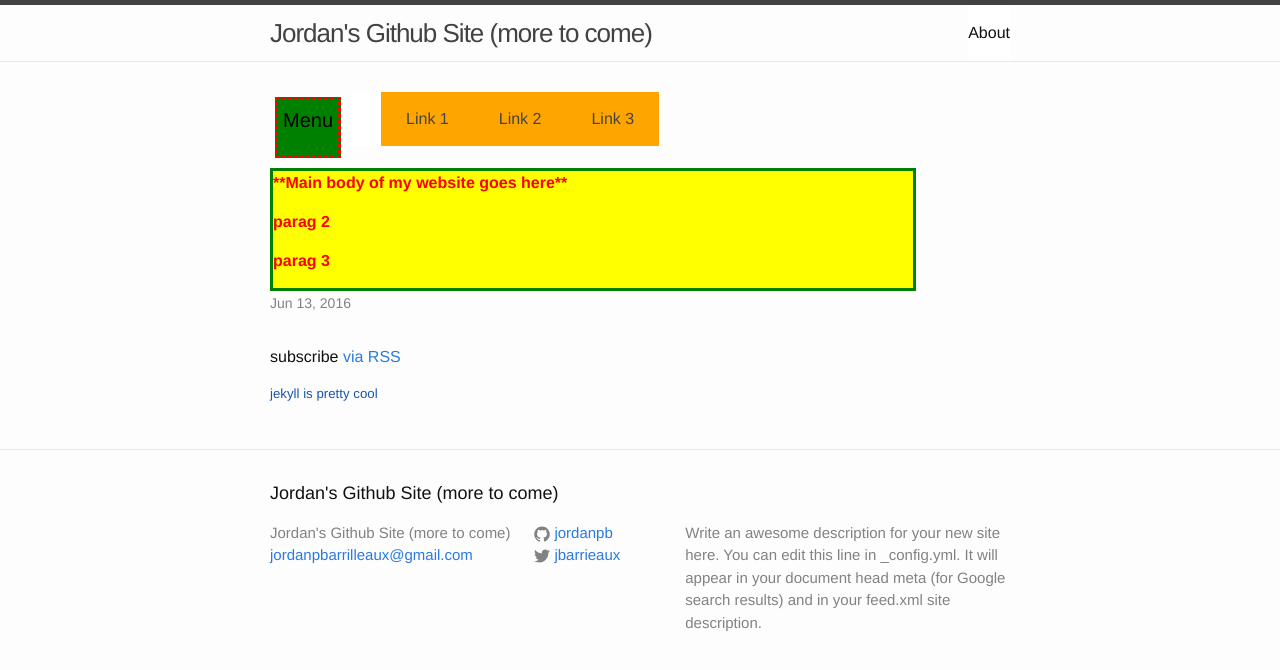
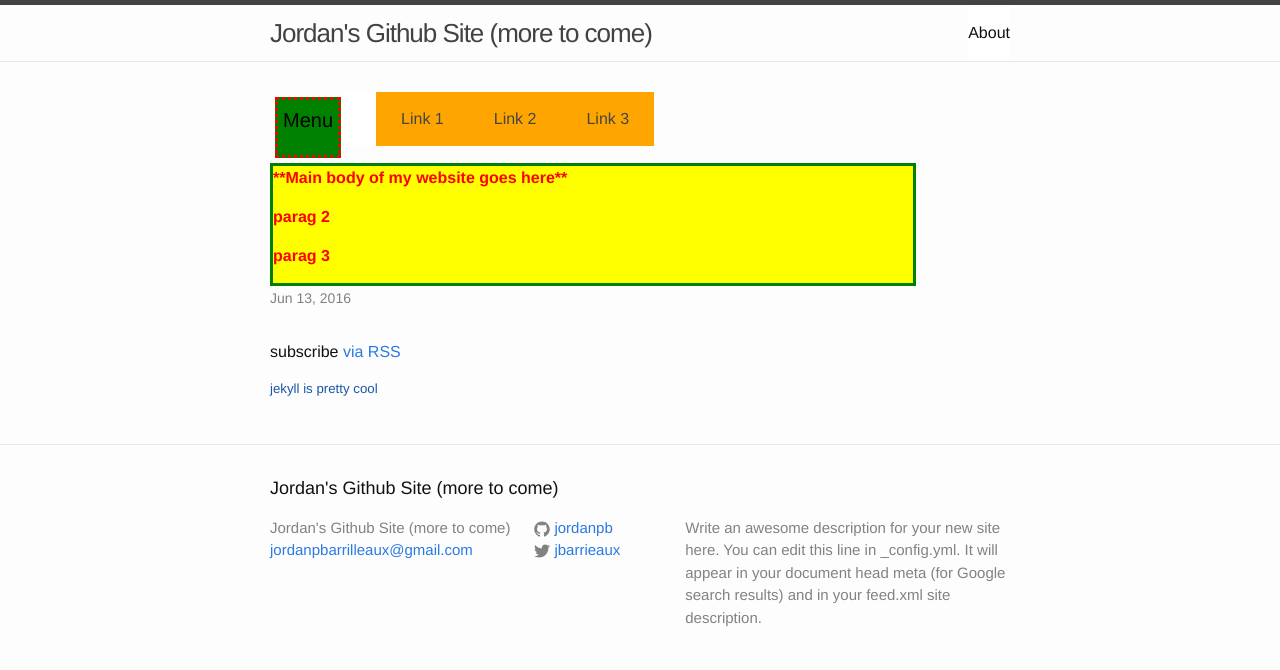
Before and after one commit to Jordanpb/codeacademyTest, a Jekyll site: the page built from index.html, in a window 1280 px wide. Shown: the top 670 px of the page. Built offline with Jekyll 4.4.1, drawn with Linux system fonts in a browser that asks for light colours.

Commit message:
Update _layout.scss

```diff
--- a/_sass/_layout.scss
+++ b/_sass/_layout.scss
@@ -60,7 +60,7 @@
     border: 3px dotted red;
     background-color: green;
     padding: 5px 5px 5px 5px;
-    margin: 5px 10px 10px 5px;
+    margin: 5px 5px 5px 5px;
     clear: both;
     float: left;
 
```
